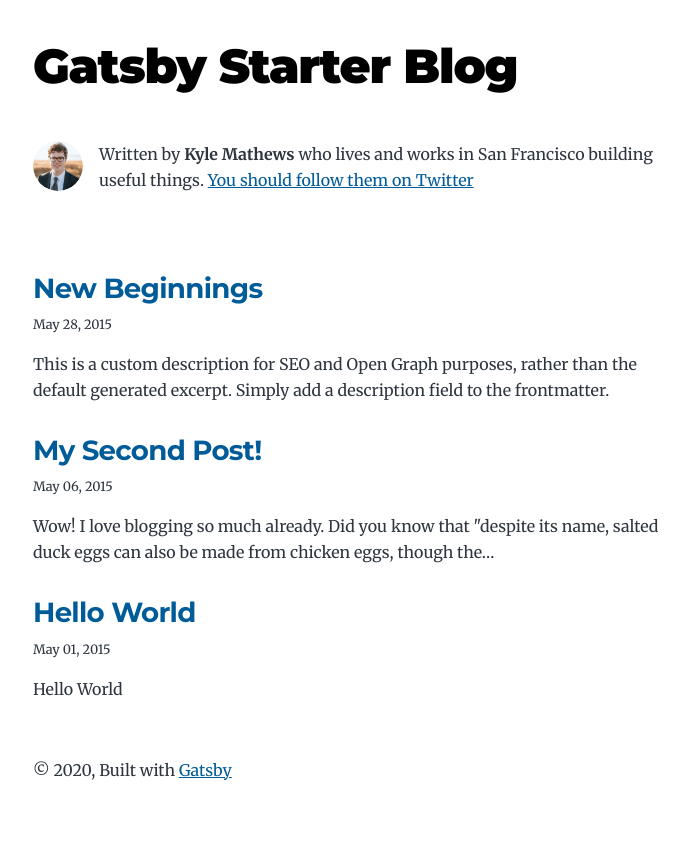
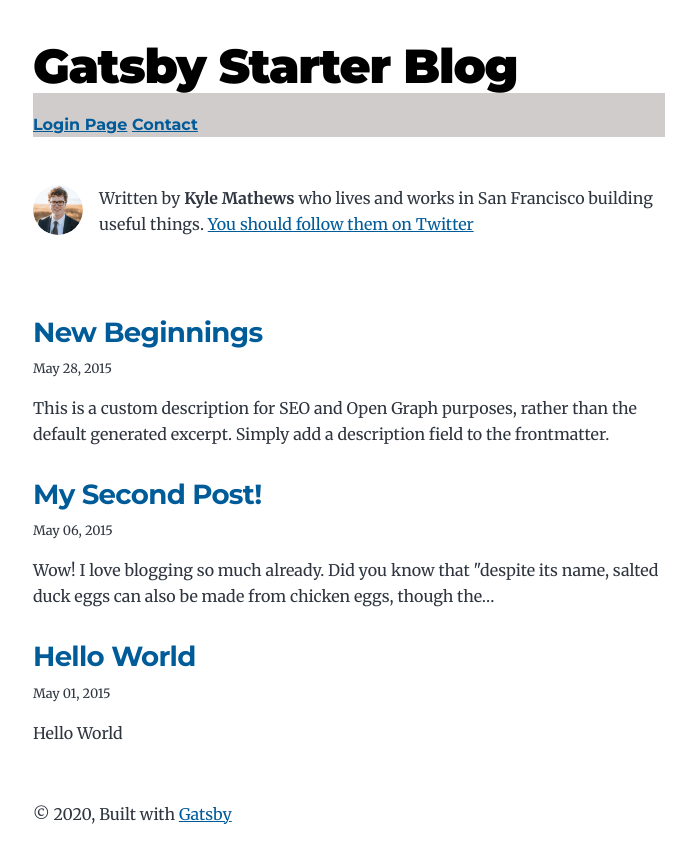
Before and after one commit to Jumpo-523/Jumpo-523.github.io, a Gatsby site: page / in a window 1280 px wide. Shown: the whole page, without its empty margins (291-987 px from the left). Built offline with nearby package versions, Linux system fonts and the light colour scheme; Gatsby itself is replaced by a stand-in of ours.

Commit message:
learnt how to add pages

```diff
--- a/package.json
+++ b/package.json
@@ -46,6 +46,7 @@
   },
   "scripts": {
     "build": "gatsby build",
+    "deploy": "gatsby build && gh-pages -d public",
     "develop": "gatsby develop",
     "format": "prettier --write \"**/*.{js,jsx,ts,tsx,json,md}\"",
     "start": "npm run develop",
--- a/src/components/layout.js
+++ b/src/components/layout.js
@@ -22,13 +22,21 @@
 
   return (
     <div className="global-wrapper" data-is-root-path={isRootPath}>
-      <header className="global-header">{header}</header>
+
+
+      <header className="global-header">{header}
+        <div class="sidenav">
+          <Link to="/">Login Page</Link> <span>  </span>
+          <Link to="/contact/">Contact</Link>
+        </div>
+      </header>
       <main>{children}</main>
       <footer>
         © {new Date().getFullYear()}, Built with
         {` `}
         <a href="https://www.gatsbyjs.com">Gatsby</a>
       </footer>
+
     </div>
   )
 }
--- a/src/style.css
+++ b/src/style.css
@@ -331,3 +331,17 @@
     list-style-position: inside;
   }
 }
+
+.sidenav {
+    height: 100%; /* Full-height: remove this if you want "auto" height */
+    width: 100%; /* Set the width of the sidebar */
+    position: relative; /* Fixed Sidebar (stay in place on scroll) */
+    font-family: var(--font-heading);
+    font-weight: var(--fontWeight-bold);
+    z-index: 1; /* Stay on top */
+    top: 0; /* Stay at the top */
+    left: 0;
+    background-color: rgb(209, 204, 204); /* Black */
+    overflow-x: hidden; /* Disable horizontal scroll */
+    padding-top: 20px;
+  }
```
Also changed, not shown: src/pages/contact.js (added, +10 -0 lines), README.md.
